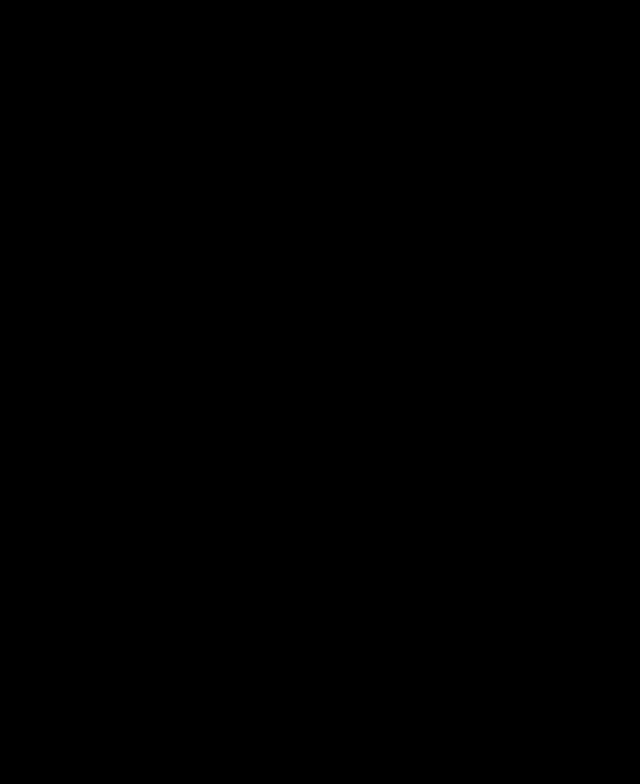
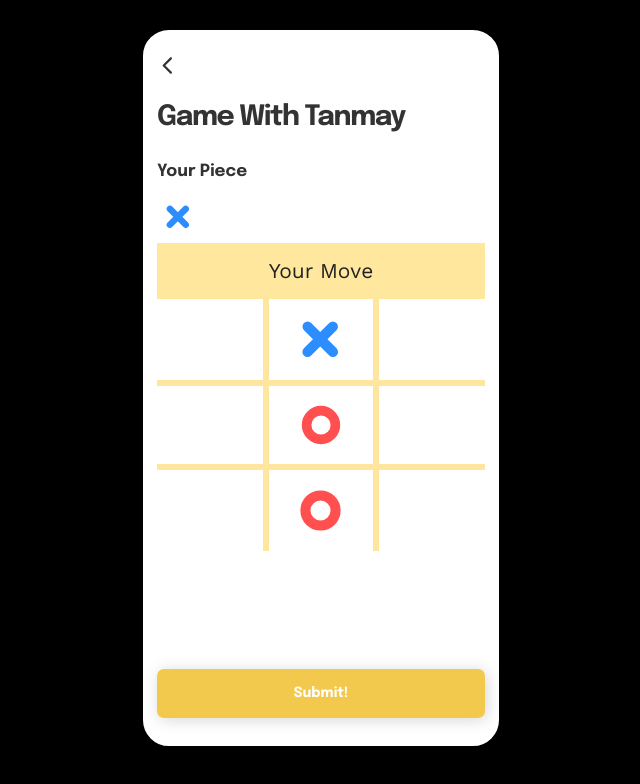
Before and after one commit to arun-kushwaha04/Asynchronous-Tic-Tac-Toe, a React (Create React App) app in the folder frontend/: page /play/1 in a window 1280 px wide. Shown: the top 784 px of the page, without its empty margins (319-959 px from the left). Built offline with nearby package versions, Linux system fonts and the light colour scheme; a web font is replaced by a local one.

Commit message:
Created ui for play screen

```diff
--- a/frontend/src/index.css
+++ b/frontend/src/index.css
@@ -1,5 +1,5 @@
 @import url('https://fonts.googleapis.com/css2?family=Bilbo&display=swap');
-@import url('https://fonts.googleapis.com/css2?family=Epilogue:ital,wght@0,100;0,200;0,300;0,400;0,500;0,600;0,700;0,800;0,900;1,100;1,200;1,300;1,400;1,500;1,600;1,700;1,800;1,900&display=swap');
+@import url('https://fonts.googleapis.com/css2?family=Epilogue:ital,wght@0,100;0,200;0,300;0,400;0,500;0,600;0,700;0,800;0,900;1,100;1,200;1,300;1,400;1,500;1,600;1,700;1,800;1,900&family=Work+Sans&display=swap');
 * {
     margin: 0;
     padding: 0;
--- a/frontend/src/pages/Play.jsx
+++ b/frontend/src/pages/Play.jsx
@@ -1,5 +1,206 @@
-import React from 'react';
+import React, { useState } from 'react';
+import styled from 'styled-components';
+
+import {
+ Button,
+ Wrapper,
+ Label,
+ Input,
+ FormField,
+ ToastMessage,
+} from '../styles/styledCompnets';
+import Nav from '../components/Nav';
+import xPiece from '../xPiece.svg';
+import oPiece from '../oPiece.svg';
 
 export default function Play() {
- return <div>Hello From Play</div>;
+ const [modalState, updateModalState] = useState({
+  message: null,
+  visible: false,
+ });
+
+ const [gameState, updateGameState] = useState({
+  block1: 0,
+  block2: 1,
+  block3: 0,
+  block4: 0,
+  block5: 2,
+  block6: 0,
+  block7: 0,
+  block8: 2,
+  block9: 0,
+ });
+ const userNumber = 1;
+ const handleSubmit = (e) => {
+  e.preventDefault();
+  updateModalState(() => {
+   return {
+    message: 'Submitting....',
+    visible: true,
+   };
+  });
+
+  console.log('Handle submit beign called');
+  console.log(e);
+ };
+ const userClickHandler = (blockId) => {
+  if (gameState[blockId] === 0) {
+   updateGameState((oldState) => {
+    return { ...oldState, [blockId]: userNumber };
+   });
+  } else {
+   return;
+  }
+ };
+ const renderElement = (blockState) => {
+  return blockState === 0 ? (
+   ''
+  ) : blockState === 1 ? (
+   <img
+    src={userNumber === 1 ? xPiece : oPiece}
+    alt={userNumber === 1 ? 'X piece on board' : 'O piece on board'}
+   />
+  ) : (
+   <img
+    src={userNumber === 2 ? xPiece : oPiece}
+    alt={userNumber === 2 ? 'X piece on board' : 'O piece on board'}
+   />
+  );
+ };
+ return (
+  <Wrapper>
+   <Nav />
+   <Header>
+    <h2>Game With Tanmay</h2>
+    <h4>Your Piece</h4>
+    <img src={xPiece} alt="User's Piece" />
+   </Header>
+   <HeaderDiv>Your Move</HeaderDiv>
+   <GameBox>
+    <div className='block1 top left' onClick={() => userClickHandler('block1')}>
+     {renderElement(gameState.block1)}
+    </div>
+    <div className='block2 top' onClick={() => userClickHandler('block2')}>
+     {renderElement(gameState.block2)}
+    </div>
+    <div
+     className='block3 top right'
+     onClick={() => userClickHandler('block3')}
+    >
+     {renderElement(gameState.block3)}
+    </div>
+    <div className='block4 left' onClick={() => userClickHandler('block4')}>
+     {renderElement(gameState.block4)}
+    </div>
+    <div className='block5' onClick={() => userClickHandler('block5')}>
+     {renderElement(gameState.block5)}
+    </div>
+    <div className='block6 right' onClick={() => userClickHandler('block6')}>
+     {renderElement(gameState.block6)}
+    </div>
+    <div
+     className='block7 bottom left'
+     onClick={() => userClickHandler('block7')}
+    >
+     {renderElement(gameState.block7)}
+    </div>
+    <div className='block8 bottom' onClick={() => userClickHandler('block8')}>
+     {renderElement(gameState.block8)}
+    </div>
+    <div
+     className='block9 bottom right'
+     onClick={() => userClickHandler('block9')}
+    >
+     {renderElement(gameState.block9)}
+    </div>
+   </GameBox>
+
+   {modalState.visible && (
+    <ToastMessage color='#6FCF97'>{modalState.message}</ToastMessage>
+   )}
+   <Button
+    color={!modalState.visible ? '#F2C94C' : '#E0E0E0'}
+    disabled={modalState.visible}
+    style={{ marginTop: 'auto' }}
+   >
+    Submit!
+   </Button>
+  </Wrapper>
+ );
 }
+
+const Header = styled.header`
+ width: 100%;
+ text-align: left;
+ h4 {
+  font-family: 'Epilogue';
+  font-style: normal;
+  font-weight: 700;
+  font-size: 1.2rem;
+  line-height: 1.5rem;
+  color: #333333;
+ }
+
+ h2 {
+  font-family: 'Epilogue';
+  font-style: normal;
+  font-weight: 700;
+  font-size: 2rem;
+  line-height: 2.5rem;
+  letter-spacing: -0.05em;
+  color: #333333;
+ }
+ img {
+  width: 3rem;
+  height: auto;
+  object-fit: cover;
+ }
+`;
+const GameBox = styled.div`
+ display: grid;
+ width: 100%;
+ grid-template-columns: 1fr 1fr 1fr;
+ margin-bottom: 1rem;
+ div {
+  border: 3px solid #fee69e;
+  padding: 0.5rem;
+  display: flex;
+  align-items: center;
+  justify-content: center;
+  width: 100%;
+  height: 6rem;
+  cursor: pointer;
+ }
+ .top {
+  border-top: none;
+ }
+ .right {
+  border-right: none;
+ }
+ .left {
+  border-left: none;
+ }
+ .bottom {
+  border-bottom: none;
+ }
+ img {
+  width: auto;
+  height: 100%;
+  object-fit: cover;
+ }
+`;
+
+const HeaderDiv = styled.div`
+ width: 100%;
+ height: 4rem;
+ background: #ffe79e;
+ font-family: 'Work Sans';
+ font-style: normal;
+ font-weight: 400;
+ font-size: 1.5rem;
+ line-height: 2rem;
+ color: #212121;
+ display: flex;
+ align-items: center;
+ justify-content: center;
+`;
```
Also changed, not shown: frontend/src/oPiece.svg (added), frontend/src/xPiece.svg (added).
